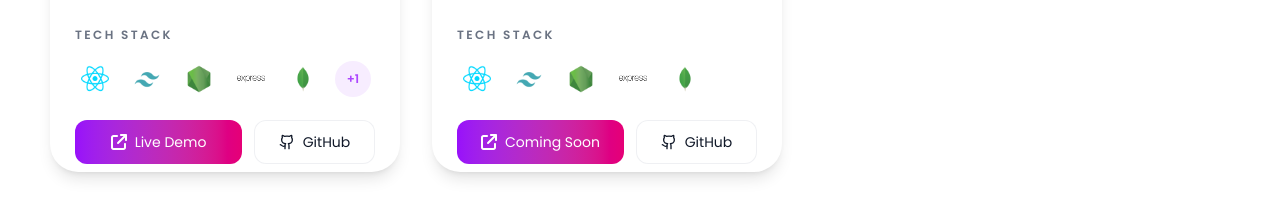
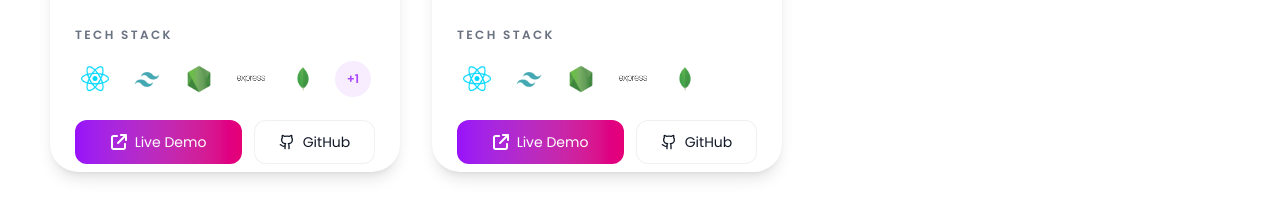
Before and after one commit to Kartikey44/Portfolio, a React (Vite) app: page / in a window 1280 px wide. Shown: the part 5102-5316 px from the top of the page. Built offline with nearby package versions, Linux system fonts and the light colour scheme.

Commit message:
Updated Projects

```diff
--- a/src/assets/data.js
+++ b/src/assets/data.js
@@ -395,13 +395,13 @@ export const projects = [
 
     links: [
       {
-        label: "Coming Soon",
-        url: "#",
+        label: "Live Demo",
+        url: "https://shop-now-woad.vercel.app/",
         icon: FaArrowUpRightFromSquare,
       },
       {
         label: "GitHub",
-        url: "#",
+        url: "https://github.com/Kartikey44/ShopNow",
         icon: LuGithub,
       },
     ],
```
